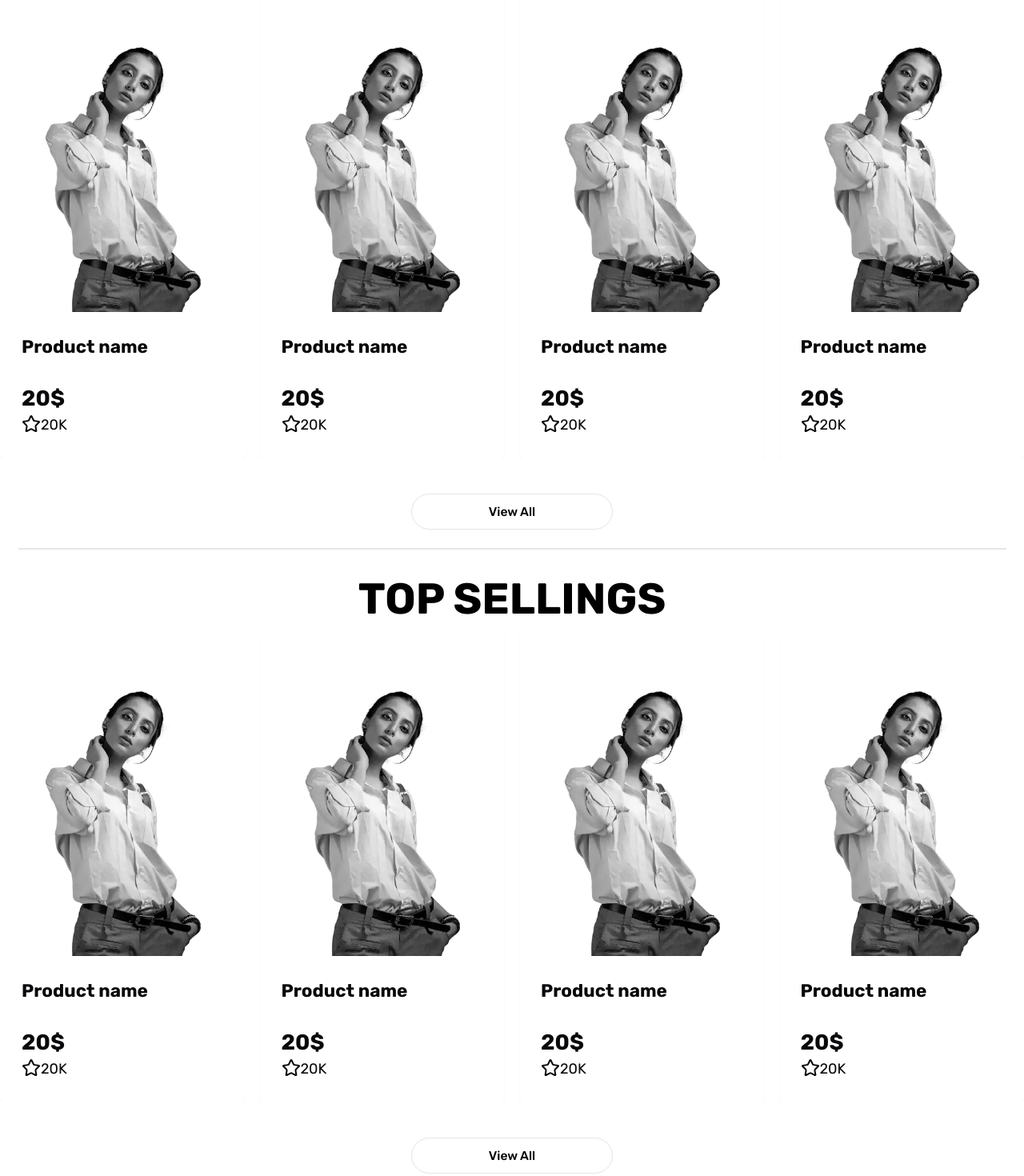
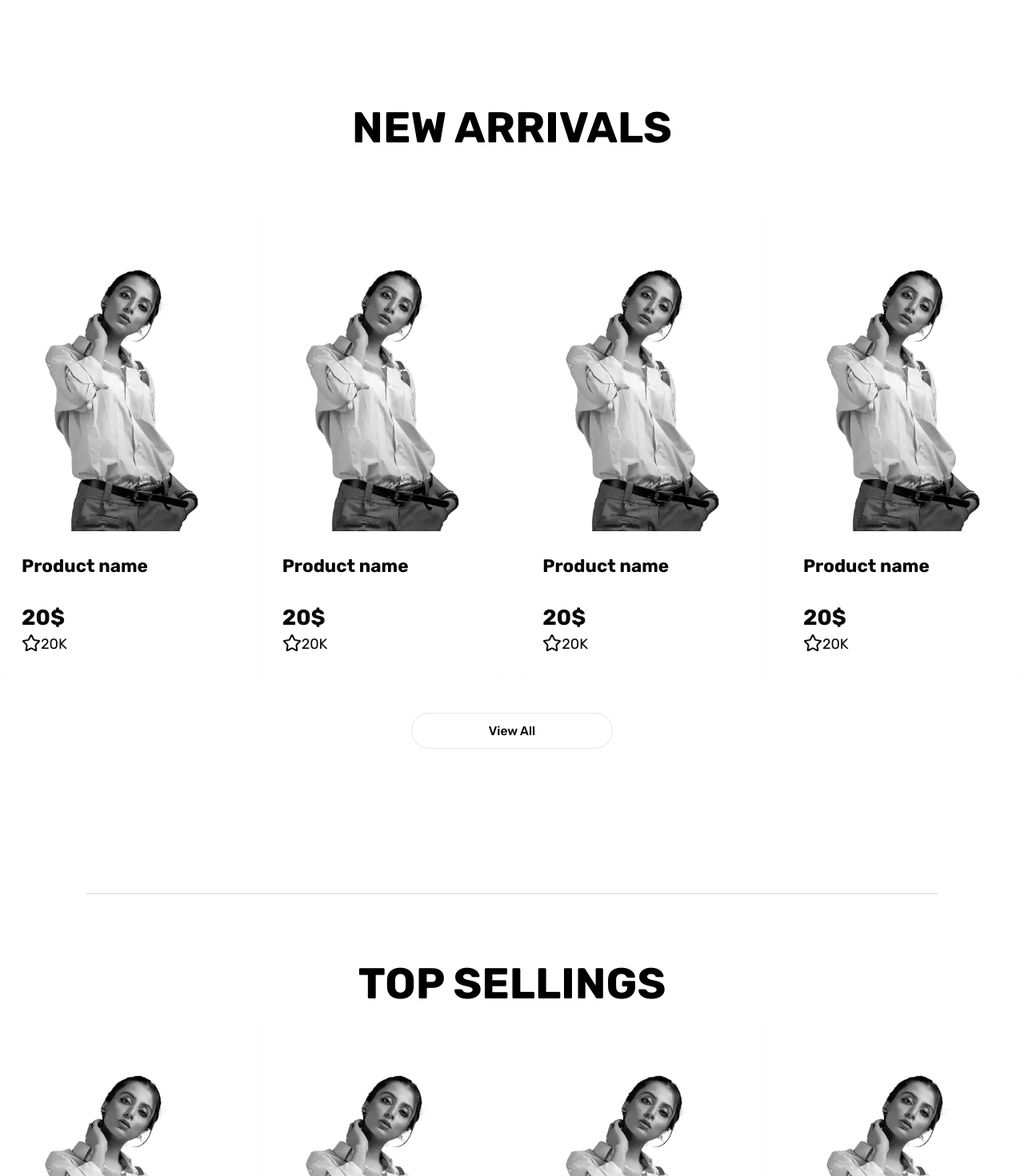
Before and after one commit to Peter3Khalil/fashion-ecommerce, a Next.js app: page / in a window 1280 px wide. Shown: the part 840-2310 px from the top of the page at 80% size. Built offline with nearby package versions, Linux system fonts and the light colour scheme.

Commit message:
💚 fix build eslint

```diff
--- a/src/app/page.tsx
+++ b/src/app/page.tsx
@@ -23,7 +23,7 @@ const Home = () => {
   return (
     <div className="min-h-svh overflow-y-auto overflow-x-hidden pt-16">
       <Header />
-      <main className="w-full">
+      <main>
         <section className="flex flex-col items-center gap-4 bg-accent px-4 pt-6 md:px-16 md:pt-16 lg:flex-row lg:px-24">
           <div className="flex flex-1 flex-col items-start gap-4">
             <h1 className="text-5xl font-bold leading-[1] text-foreground lg:text-6xl">
@@ -64,9 +64,9 @@ const Home = () => {
         </section>
         <section className="flex flex-col items-center justify-center">
           <center>
-            <h1 className="text-5xl font-bold">NEW ARRIVALS</h1>
+            <h1 className="mb-14 mt-48 text-5xl font-bold">NEW ARRIVALS</h1>
           </center>
-          <div className="flex grid-cols-2 gap-4 overflow-x-auto max-md:w-full md:grid-cols-4">
+          <div className="flex grid-cols-2 gap-5 overflow-x-auto max-md:w-full md:grid-cols-4">
             {Array.from({ length: 4 }).map((d, f) => (
               <Card key={f} className="min-w-[250px]">
                 <CardHeader>
@@ -100,17 +100,17 @@ const Home = () => {
           <Button
             type="button"
             variant={'outline'}
-            className="mt-10 w-56 rounded-full"
+            className="mb-16 mt-10 w-56 rounded-full"
           >
             View All
           </Button>
         </section>
-        <hr className="m-5 border border-black opacity-10" />
+        <hr className="m-24 mb-16 border border-black opacity-10" />
         <section className="flex flex-col items-center justify-center">
           <center>
             <h1 className="text-5xl font-bold">TOP SELLINGS</h1>
           </center>
-          <div className="flex grid-cols-2 gap-4 overflow-x-auto max-md:w-full md:grid-cols-4">
+          <div className="flex grid-cols-2 gap-5 overflow-x-auto max-md:w-full md:grid-cols-4">
             {Array.from({ length: 4 }).map((d, f) => (
               <Card key={f} className="min-w-[250px]">
                 <CardHeader>
@@ -143,14 +143,14 @@ const Home = () => {
           <Button
             type="button"
             variant={'outline'}
-            className="mt-10 w-56 rounded-full"
+            className="mb-20 mt-10 w-56 rounded-full"
           >
             View All
           </Button>
         </section>
         <Carousel>
           <div className="flex flex-col items-center justify-between gap-4 px-4 md:flex-row md:px-10">
-            <div className="text-center text-2xl font-bold md:text-4xl">
+            <div className="mb-10 text-center text-2xl font-bold md:text-4xl">
               OUR HAPPY CUSTOMERS
             </div>
             <div className="flex gap-3 md:gap-7">
@@ -171,10 +171,10 @@ const Home = () => {
                       <MdVerified className="text-2xl text-green-700" />
                     </CardContent>
                     <CardHeader className="text-sm font-normal">
-                      "I'm blown away by the quality and style of the clothes I
+                      Im blown away by the quality and style of the clothes I
                       received from Shop.co. From casual wear to elegant
-                      dresses, every piece I've bought has exceeded my
-                      expectations.”
+                      dresses, every piece Ive bought has exceeded my
+                      expectations.
                     </CardHeader>
                   </Card>
                 </div>
--- a/src/components/ui/stars.tsx
+++ b/src/components/ui/stars.tsx
@@ -36,4 +36,6 @@ const Stars = React.forwardRef<
   );
 });
 
+Stars.displayName = 'Stars';
+
 export default Stars;
```
